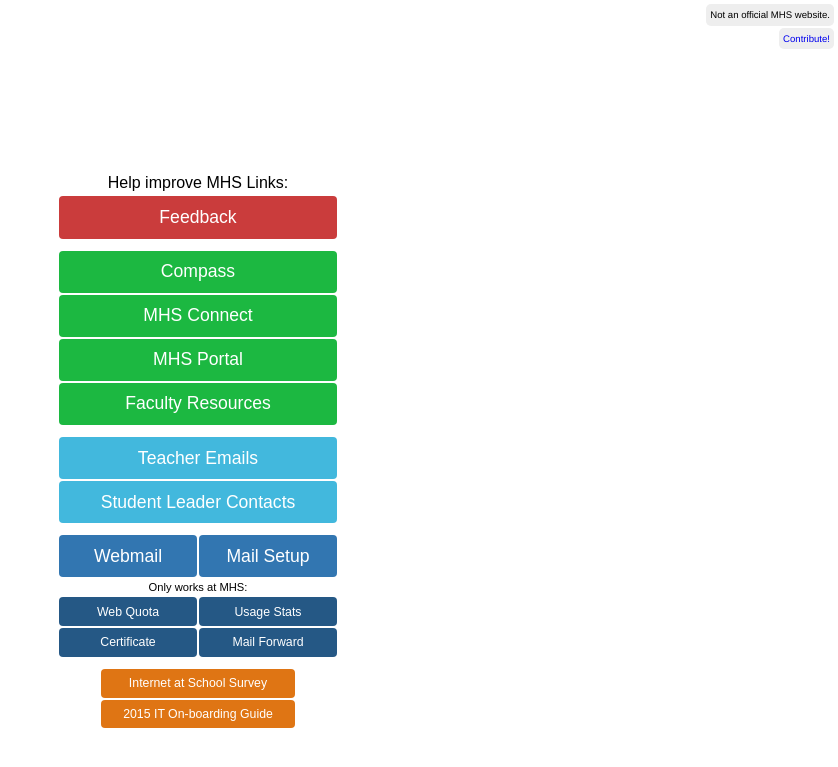
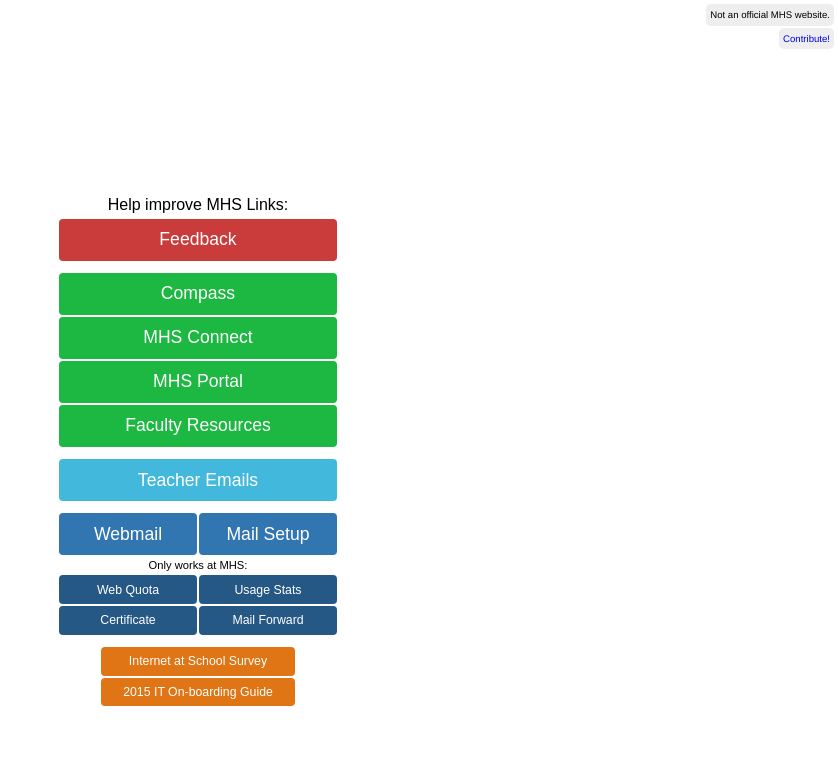
Before and after one commit to mhslinks/mhslinks.github.io, a Jekyll site: the page built from index.html, in a window 1280 px wide. Shown: the top 767 px of the page, without its empty margins (442-1280 px from the left). Built offline with Jekyll 4.4.1, drawn with Linux system fonts in a browser that asks for light colours.

Commit message:
remove main link to student leader contacts

```diff
--- a/_data/links.yml
+++ b/_data/links.yml
@@ -34,11 +34,6 @@
   size: 1-1
   colour: lightblue
 
-- name: Student Leader Contacts
-  url: studentcontacts/
-  size: 1-1
-  colour: lightblue
-
 -
 
 - name: Webmail
```
